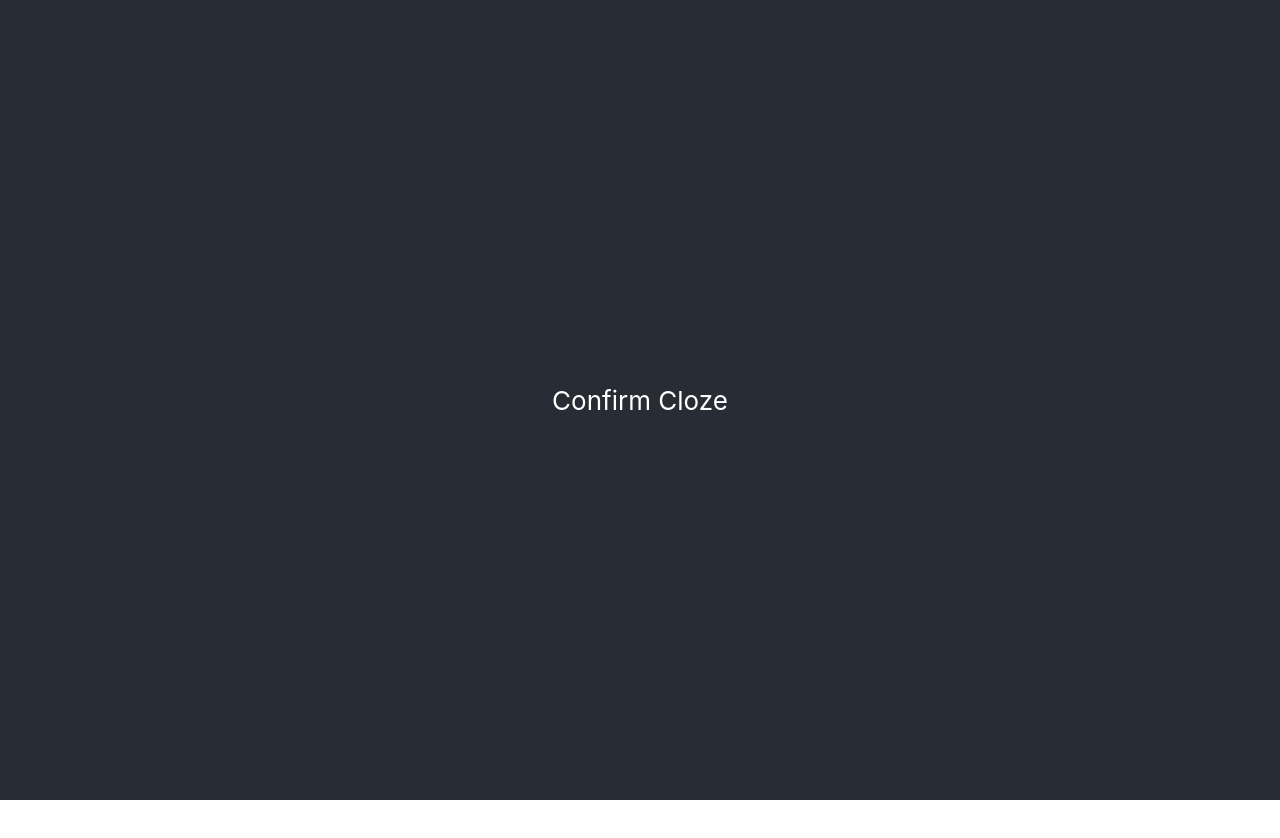
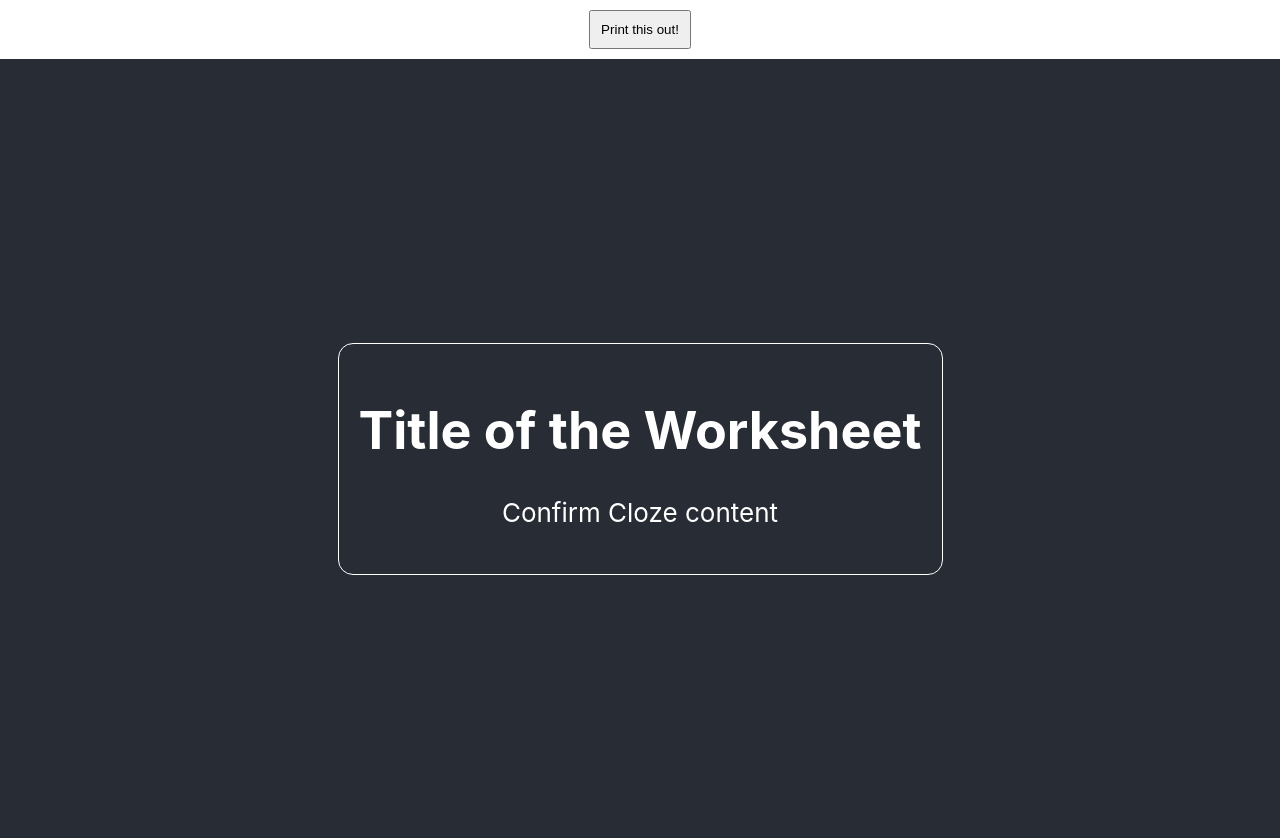
Before and after one commit to Cameron-Grams/cloze-maker, a React (Create React App) app: page /confirm-cloze in a window 1280 px wide. Shown: the top 838 px of the page. Before the commit the page ends 800 px from the top, so only its background shows below. Built offline with nearby package versions, Linux system fonts and the light colour scheme.

Commit message:
working print model

```diff
--- a/package.json
+++ b/package.json
@@ -8,6 +8,7 @@
     "react-redux": "^5.0.7",
     "react-router-dom": "^4.3.1",
     "react-scripts": "2.0.5",
+    "react-to-print": "^2.0.0-alpha-4",
     "save": "^2.3.2"
   },
   "scripts": {
--- /dev/null
+++ b/src/containers/ConfirmCloze/ConfirmCloze.css
@@ -0,0 +1,18 @@
+#buttonDiv{
+    width: 100%;
+    display: flex;
+    justify-content: center;
+}
+
+
+#printButton{
+    text-align: center;
+    padding: 10px;
+    margin: 10px;
+}
+
+#printComponentDiv{
+    border: 1px solid white;
+    border-radius: 15px;
+    padding: 20px;
+}
--- a/src/containers/ConfirmCloze/ConfirmCloze.jsx
+++ b/src/containers/ConfirmCloze/ConfirmCloze.jsx
@@ -1,11 +1,16 @@
 import React from 'react';
+import ReactToPrint from 'react-to-print';
+import './ConfirmCloze.css';
 
-class ConfirmCloze extends React.Component{
+class ComponentToPrint extends React.Component{
     render() {
         return (
         <div className="App">
             <header className="App-header">
-            <p>Confirm Cloze</p>
+            <div id="printComponentDiv">
+                <h1>Title of the Worksheet</h1>
+                <p>Confirm Cloze content</p>
+            </div>
             </header>
         </div>
         );
@@ -13,5 +18,18 @@ class ConfirmCloze extends React.Component{
 
 }
 
+class ConfirmCloze extends React.Component {
+  render() {
+    return (
+      <div>
+        <ReactToPrint
+          trigger={() => <div id="buttonDiv" ><button id="printButton" >Print this out!</ button ></div> }
+          content={() => this.componentRef}
+        />
+        <ComponentToPrint ref={el => (this.componentRef = el)} />
+      </div>
+    );
+  }
+}
 
 export default ConfirmCloze;
```
Also changed, not shown: 1 other file (tests, documents, lock files or other folders).
